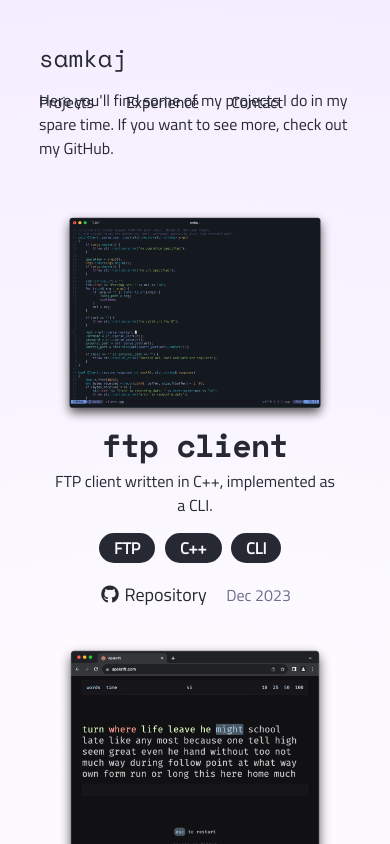
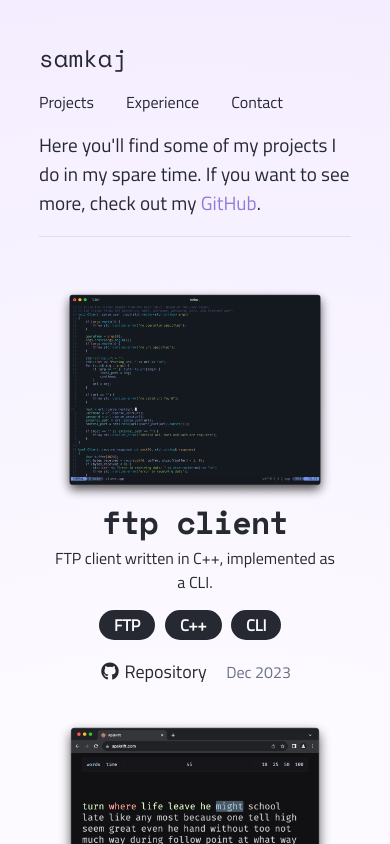
Before and after one commit to samkaj/samkaj.github.io, a SvelteKit app: page /projects in a window 390 px wide. Shown: the top 844 px of the page. Built offline with nearby package versions, Linux system fonts and the light colour scheme.

Commit message:
finish up projects page layout

```diff
--- a/src/css/_colors.scss
+++ b/src/css/_colors.scss
@@ -2,6 +2,7 @@ html[data-theme='dark'] {
 	--fg: #fcfaff;
 	--fg-lighter: #fcfaff;
 	--bg: #272932;
+	--border: #4b4e5c;
 	background: radial-gradient(circle, rgba(39, 41, 50, 1) 47%, rgba(49, 44, 57, 1) 100%);
 }
 
@@ -9,6 +10,7 @@ html[data-theme='light'] {
 	--bg: #fcfaff;
 	--fg: #272932;
 	--fg-lighter: #6c7089;
+	--border: #e0e0e0;
 	background: radial-gradient(circle, rgba(252, 250, 255, 1) 47%, rgba(244, 237, 255, 1) 100%);
 }
 
--- a/src/routes/projects/+page.svelte
+++ b/src/routes/projects/+page.svelte
@@ -81,6 +81,20 @@
 		margin-bottom: 0.5em;
 	}
 
+	h1 + p {
+		font-size: 1.2em;
+		border-bottom: solid 1px var(--border);
+		padding-bottom: 1em;
+	}
+
+	a {
+		color: var(--secondary);
+	}
+
+	a:hover {
+		color: var(--fg);
+	}
+
 	@media only screen and (max-width: 600px) {
 		div {
 			grid-template-columns: 1fr;
@@ -90,5 +104,9 @@
 		h1 {
 			display: none;
 		}
+
+		h1 + p {
+			margin-top: 3em;
+		}
 	}
 </style>
```
